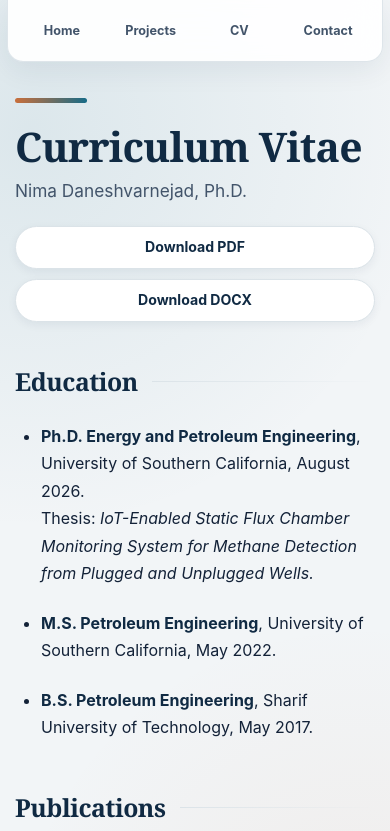
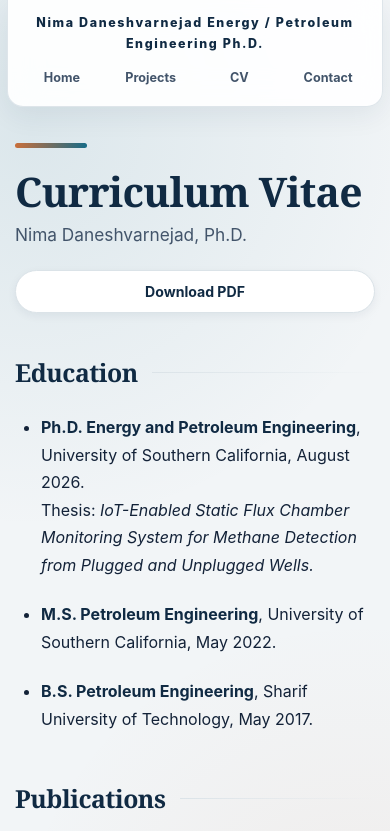
Before and after one commit to nimadane-PTE/nimadane-pte.github.io, a plain HTML site: page cv.html in a window 390 px wide. Shown: the top 831 px of the page. Drawn offline with Linux system fonts and the light colour scheme.

Commit message:
Use a PDF-only CV download and update the shared header

```diff
--- a/cv.html
+++ b/cv.html
@@ -11,7 +11,7 @@
   <nav><a href="index.html">Home</a><a href="projects.html">Projects</a><a href="academic-cv.pdf" download>CV</a><a href="contact.html">Contact</a></nav>
   <h1>Curriculum Vitae</h1>
   <p class="subtitle">Nima Daneshvarnejad, Ph.D.</p>
-  <div class="buttons"><a href="academic-cv.pdf" download>Download PDF</a><a href="assets/Nima_Daneshvarnejad_Academic_CV.docx" download>Download DOCX</a></div>
+  <div class="buttons"><a href="academic-cv.pdf" download>Download PDF</a></div>
 
   <h2>Education</h2>
   <ul>
--- a/styles.css
+++ b/styles.css
@@ -65,7 +65,7 @@ nav {
 }
 
 nav::before {
-  content: "NIMA DANESHVARNEJAD";
+  content: "Nima Daneshvarnejad  Energy / Petroleum Engineering Ph.D.";
   margin-right: auto;
   color: var(--navy);
   font-size: 0.78rem;
@@ -447,7 +447,8 @@ footer {
 @media (max-width: 820px) {
   body { padding: 0 20px 54px; font-size: 16px; }
   nav { margin: 0 -8px 36px; min-height: 62px; overflow-x: auto; }
-  nav::before { content: "ND"; font-size: 0.86rem; }
+  nav { flex-wrap: wrap; }
+  nav::before { flex-basis: 100%; margin: 2px 0 4px; font-size: 0.78rem; text-align: center; white-space: normal; }
   nav a { padding: 7px 10px; }
   .hero { grid-template-columns: 1fr; gap: 10px; padding: 32px 26px; border-radius: 22px; }
   .hero > *:not(.photo), .photo { grid-column: 1; }
@@ -462,7 +463,6 @@ footer {
 @media (max-width: 520px) {
   body { padding-inline: 15px; }
   nav { gap: 1px; padding-inline: 10px; }
-  nav::before { display: none; }
   nav a { flex: 1; padding-inline: 7px; text-align: center; font-size: 0.79rem; }
   h1 { font-size: 2.55rem; }
   .hero h1 { font-size: 2.7rem; }
```
